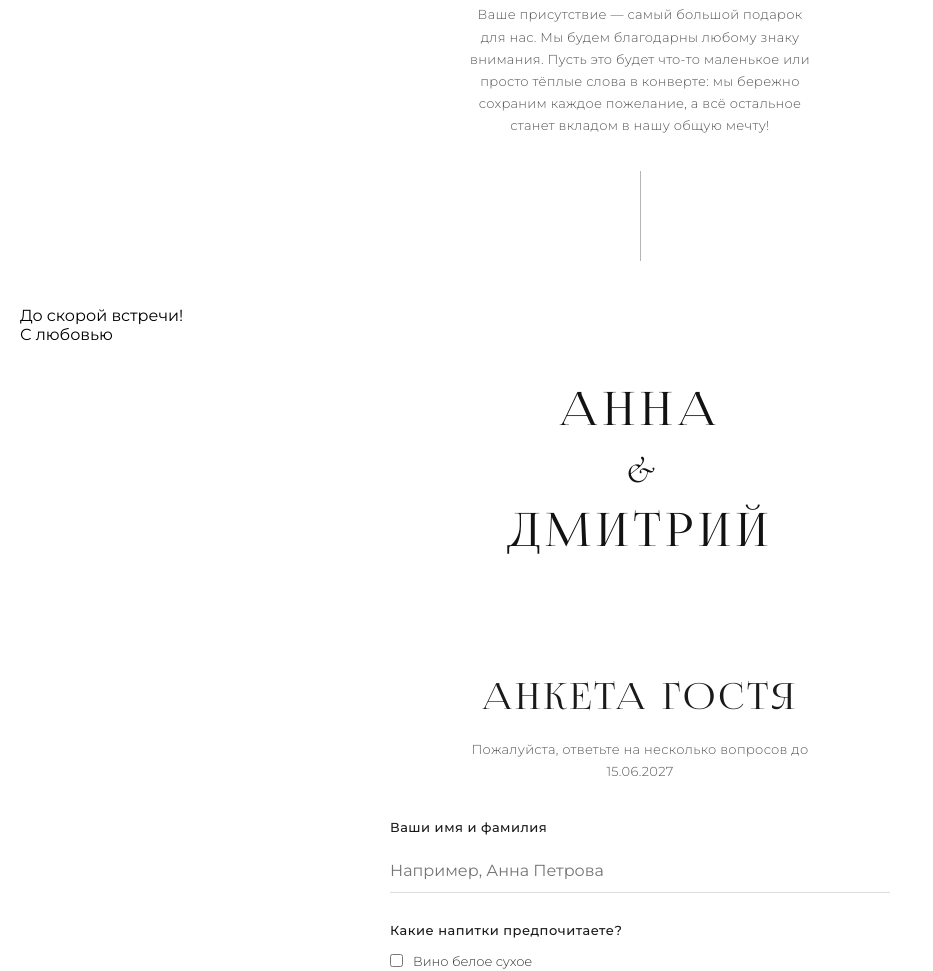
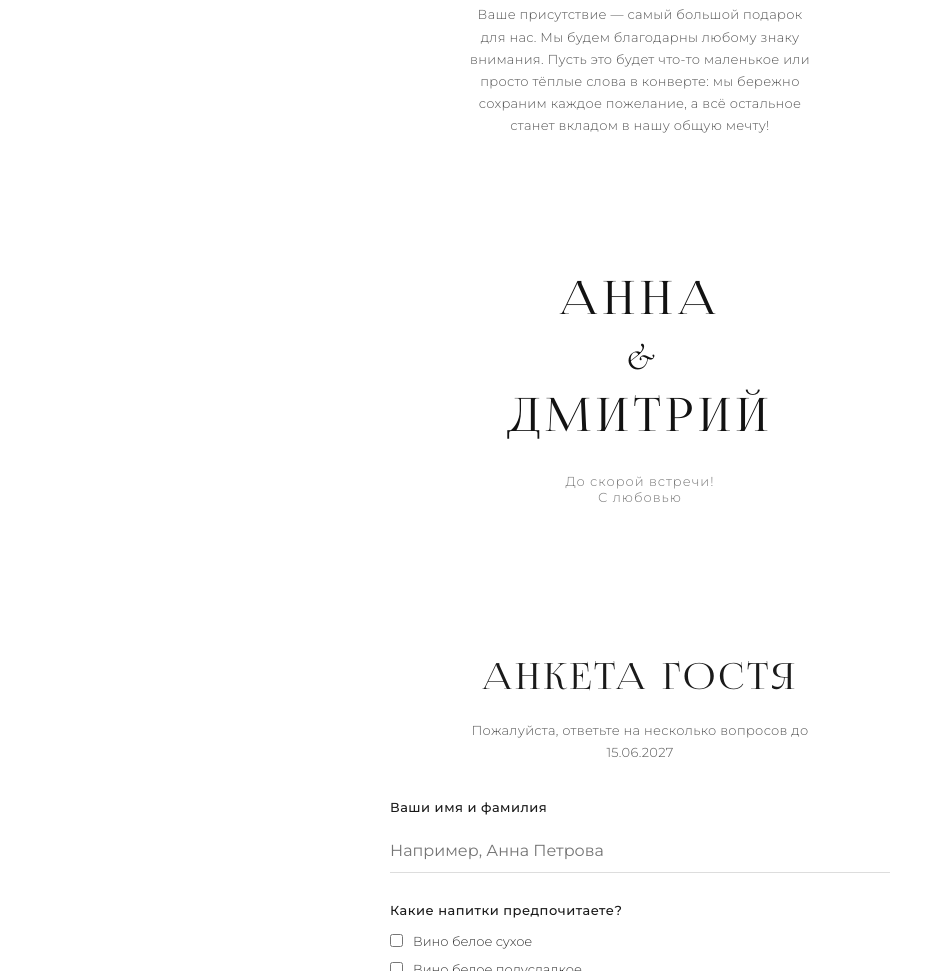
Before and after one commit to wedding-love/Dmitry-Anna-22.07.2027, a plain HTML site: page index.html in a window 1280 px wide. Shown: the part 7359-8330 px from the top of the page, without its empty margins (0-933 px from the left). Drawn offline with nearby package versions, Linux system fonts and the light colour scheme.

Commit message:
Update index.html

```diff
--- a/index.html
+++ b/index.html
@@ -43,7 +43,7 @@
             background-color: #ffffff;
         }
 
-        /* ============ АНИМАЦИИ (НОВАЯ ЛОГИКА) ============ */
+        /* ============ АНИМАЦИИ ============ */
         .anim-fade-up {
             opacity: 0;
             transform: translateY(40px);
@@ -297,8 +297,8 @@
         .empty-day { visibility: hidden; }
         .heart-svg {
             position: absolute;
-            width: 48px; /* Увеличено */
-            height: 48px; /* Увеличено */
+            width: 48px;
+            height: 48px;
             top: 50%;
             left: 50%;
             transform: translate(-50%,-50%);
@@ -308,8 +308,7 @@
         .heart-path { stroke: #1a1a1a; stroke-width: 1; fill: none; }
         .special-day {
             font-weight: 400; /* Не жирный */
-            color: transparent; /* Скрываем цифру под сердцем или делаем тонкой */
-            text-shadow: none;
+            color: transparent; /* Цифра прозрачная, видно только сердце */
         }
 
         /* МУЗЫКАЛЬНЫЙ ПЛЕЕР */
@@ -505,7 +504,29 @@
         .name-item { font-family: 'Lighthaus', 'Quicksand', sans-serif; font-weight: 300; font-size: 46px; text-transform: uppercase; letter-spacing: 5px; line-height: 1.1; color: #121212; }
         .ampersand-item { font-family: 'Cormorant Garamond', serif; font-style: italic; font-size: 38px; font-weight: 400; color: #121212; margin: 12px 0; }
 
-        /* ============ АНКЕТА ГОСТЯ (Вернуто выравнивание по левому краю для формы) ============ */
+        /* ============ ФИНАЛЬНЫЙ БЛОК (Имена и прощание) ============ */
+        .final-block {
+            background: #fff;
+            padding: 40px 20px 60px;
+            text-align: center;
+            opacity: 0;
+            transform: translateY(60px);
+            transition: opacity 0.9s cubic-bezier(0.25, 0.8, 0.4, 1), transform 0.9s cubic-bezier(0.25, 0.8, 0.4, 1);
+        }
+        .final-block.visible { opacity: 1; transform: translateY(0); }
+        .final-names { display: flex; flex-direction: column; align-items: center; margin-bottom: 30px; gap: 0; }
+        .final-names .name-item { font-family: 'Lighthaus', 'Quicksand', sans-serif; font-weight: 300; font-size: 46px; text-transform: uppercase; letter-spacing: 5px; line-height: 1.2; color: #121212; opacity: 0; transition: opacity 0.8s cubic-bezier(0.25, 0.8, 0.4, 1), transform 0.8s cubic-bezier(0.25, 0.8, 0.4, 1); }
+        .final-names .name-left { transform: translateX(-60px); }
+        .final-names .name-right { transform: translateX(60px); }
+        .final-block.visible .name-left { opacity: 1; transform: translateX(0); }
+        .final-block.visible .name-right { opacity: 1; transform: translateX(0); }
+        .final-names .ampersand-item { font-family: 'Cormorant Garamond', serif; font-style: italic; font-size: 38px; font-weight: 400; color: #121212; opacity: 0; transition: opacity 0.8s ease 0.2s; margin: 8px 0; }
+        .final-block.visible .ampersand-item { opacity: 1; }
+        .pre-closing { font-family: 'Montserrat', sans-serif; font-size: 13px; font-weight: 300; letter-spacing: 1px; color: #777; margin-bottom: 30px; opacity: 0; transform: translateY(30px); transition: opacity 1.2s cubic-bezier(0.25, 0.8, 0.4, 1), transform 1.2s cubic-bezier(0.25, 0.8, 0.4, 1); }
+        .final-block.visible .pre-closing { opacity: 1; transform: translateY(0); }
+
+
+        /* ============ АНКЕТА ГОСТЯ ============ */
         .rsvp-container { max-width: 500px; margin: 0 auto; background: #ffffff; padding: 0; }
         .form-group { margin-bottom: 28px; text-align: left; }
         .form-group > label {
@@ -584,7 +605,7 @@
         <h1 class="title h-title anim-fade-up">ДОРОГИЕ<br>ДРУЗЬЯ!</h1>
         <p class="description-text b-text anim-fade-up">Это официальное приглашение на нашу свадьбу! А получили вы его потому, что мы очень хотим видеть вас в этот день рядом с нами!</p>
 
-        <!-- МУЗЫКА (УПРОЩЕННАЯ) -->
+        <!-- МУЗЫКА (Простая) -->
         <div class="music-player" id="musicPlayer">
             <button class="music-toggle" id="musicToggle">
                 <span id="musicText">Включить музыку</span>
@@ -744,20 +765,23 @@
     </div>
 </section>
 
-<!-- ПОЖЕЛАНИЯ -->
+<!-- ПОЖЕЛАНИЯ (Без "до скорой встречи") -->
 <section class="wishes-screen" id="wishesScreen">
     <div class="container">
         <h2 class="h-title anim-fade-up">Пожелания</h2>
         <p class="b-text anim-fade-up">Ваше присутствие — самый большой подарок для нас. Мы будем благодарны любому знаку внимания. Пусть это будет что-то маленькое или просто тёплые слова в конверте: мы бережно сохраним каждое пожелание, а всё остальное станет вкладом в нашу общую мечту!</p>
-        <div class="wishes-vertical-divider anim-fade-up" style="width: 1px; height: 90px; background-color: #b5b5b5; margin: 10px auto 45px auto;"></div>
-        <div class="pre-closing anim-fade-up" style="margin-bottom: 40px;">До скорой встречи!<br>С любовью</div>
-        <div class="wishes-names-block">
-            <span class="name-item anim-fade-left" id="annaWishes">Анна</span>
-            <span class="ampersand-item anim-fade-up" id="ampersandWishes">&</span>
-            <span class="name-item anim-fade-right" id="dmitryWishes">Дмитрий</span>
-        </div>
     </div>
 </section>
+
+<!-- ФИНАЛЬНЫЙ БЛОК (Имена и прощание) -->
+<div class="final-block" id="finalBlock">
+    <div class="final-names">
+        <span class="name-item name-left" id="finalAnna">Анна</span>
+        <span class="ampersand-item">&</span>
+        <span class="name-item name-right" id="finalDmitry">Дмитрий</span>
+    </div>
+    <div class="pre-closing">До скорой встречи!<br>С любовью</div>
+</div>
 
 <!-- АНКЕТА ГОСТЯ -->
 <section class="rsvp-screen" id="rsvpScreen">
@@ -965,6 +989,19 @@
             }, { threshold: 0.1 }).observe(galleryItems[0]); // Запускаем от первого элемента
         }
 
+        // 6. Финальный блок
+        const finalBlock = document.getElementById('finalBlock');
+        if (finalBlock) {
+            new IntersectionObserver((entries) => {
+                entries.forEach(e => {
+                    if (e.isIntersecting) {
+                        finalBlock.classList.add('visible');
+                        observer.disconnect();
+                    }
+                });
+            }, { threshold: 0.3 }).observe(finalBlock);
+        }
+
         // === Лайтбокс ===
         const lightbox = document.getElementById('lightbox');
         const lightboxImg = document.getElementById('lightboxImg');
```
